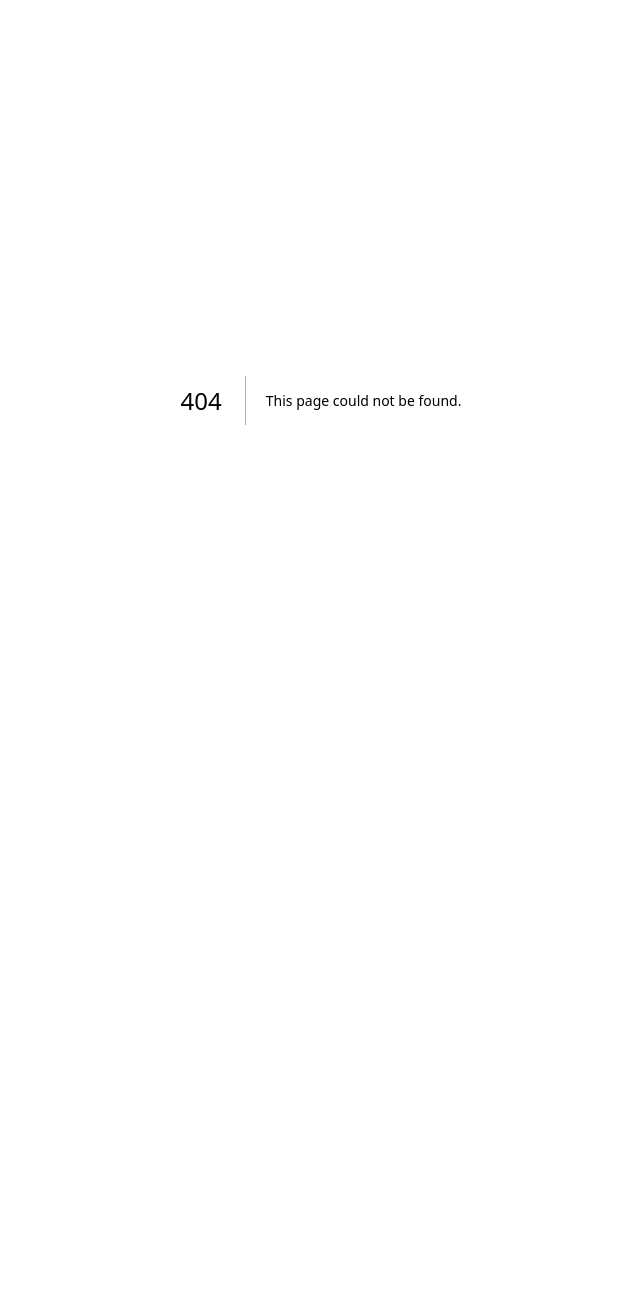
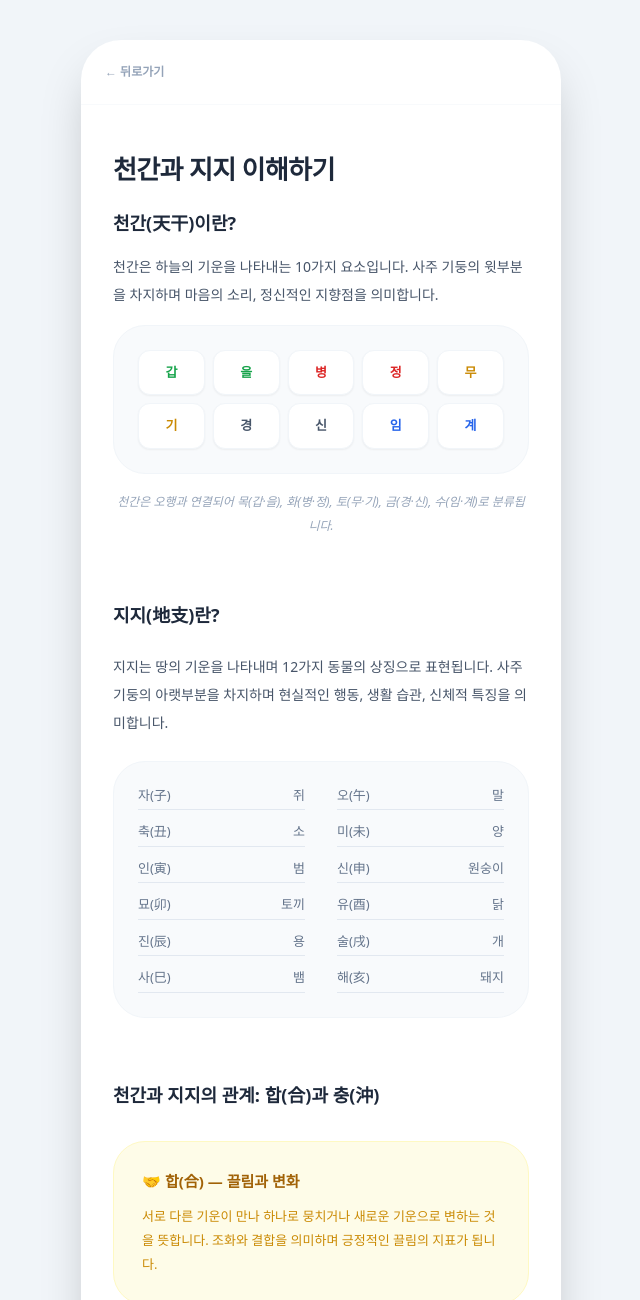
Before and after one commit to PLANB-John/oursai-web, a Next.js app: page /guide/ganji in a window 1280 px wide. Before the commit this address had no page. Shown: the top 1300 px of the page, without its empty margins (319-959 px from the left). Before the commit the page ends 800 px from the top, so only its background shows below. Built offline with nearby package versions, Linux system fonts and the light colour scheme.

Commit message:
Create ganji.js

```diff
--- /dev/null
+++ b/pages/guide/ganji.js
@@ -0,0 +1,112 @@
+import React from 'react';
+import Head from 'next/head';
+
+export default function GanjiGuide() {
+  return (
+    <div className="min-h-screen bg-slate-100 flex justify-center items-start sm:py-10 font-sans text-slate-800">
+      <Head>
+        <title>천간과 지지 이해하기 | 우리 사이 (oursai.kr)</title>
+      </Head>
+
+      <div className="w-full max-w-[480px] min-h-screen bg-white shadow-2xl flex flex-col relative overflow-hidden sm:rounded-[40px] pb-20">
+
+        {/* --- 상단 네비게이션 (우리 사이트 스타일) --- */}
+        <div className="px-6 py-6 border-b border-slate-50 flex items-center justify-between">
+          <a href="/guide" className="text-xs text-slate-400 font-bold flex items-center gap-1 hover:text-purple-400 transition-colors">
+            ← 뒤로가기
+          </a>
+        </div>
+
+        <main className="px-8 py-12 space-y-16">
+          {/* 1. 천간(天干)이란? */}
+          <section className="space-y-6">
+            <h1 className="text-[26px] font-black text-slate-800 tracking-tight leading-tight">천간과 지지 이해하기</h1>
+            <div className="space-y-4">
+              <h2 className="text-[18px] font-bold text-slate-800">천간(天干)이란?</h2>
+              <p className="text-[14px] text-slate-600 leading-7">천간은 하늘의 기운을 나타내는 10가지 요소입니다. 사주 기둥의 윗부분을 차지하며 마음의 소리, 정신적인 지향점을 의미합니다.</p>
+              <div className="bg-slate-50 p-6 rounded-[32px] border border-slate-100">
+                <div className="grid grid-cols-5 gap-2 text-center text-[13px] font-bold text-slate-500">
+                  <div className="bg-white p-3 rounded-xl shadow-sm border border-slate-100 text-green-600">갑</div>
+                  <div className="bg-white p-3 rounded-xl shadow-sm border border-slate-100 text-green-600">을</div>
+                  <div className="bg-white p-3 rounded-xl shadow-sm border border-slate-100 text-red-600">병</div>
+                  <div className="bg-white p-3 rounded-xl shadow-sm border border-slate-100 text-red-600">정</div>
+                  <div className="bg-white p-3 rounded-xl shadow-sm border border-slate-100 text-yellow-600">무</div>
+                  <div className="bg-white p-3 rounded-xl shadow-sm border border-slate-100 text-yellow-600">기</div>
+                  <div className="bg-white p-3 rounded-xl shadow-sm border border-slate-100 text-slate-600">경</div>
+                  <div className="bg-white p-3 rounded-xl shadow-sm border border-slate-100 text-slate-600">신</div>
+                  <div className="bg-white p-3 rounded-xl shadow-sm border border-slate-100 text-blue-600">임</div>
+                  <div className="bg-white p-3 rounded-xl shadow-sm border border-slate-100 text-blue-600">계</div>
+                </div>
+              </div>
+              <p className="text-[12px] text-slate-400 leading-6 italic text-center">천간은 오행과 연결되어 목(갑·을), 화(병·정), 토(무·기), 금(경·신), 수(임·계)로 분류됩니다.</p>
+            </div>
+          </section>
+
+          {/* 2. 지지(地支)란? */}
+          <section className="space-y-6">
+            <h2 className="text-[18px] font-bold text-slate-800">지지(地支)란?</h2>
+            <p className="text-[14px] text-slate-600 leading-7">지지는 땅의 기운을 나타내며 12가지 동물의 상징으로 표현됩니다. 사주 기둥의 아랫부분을 차지하며 현실적인 행동, 생활 습관, 신체적 특징을 의미합니다.</p>
+            <div className="bg-slate-50 p-6 rounded-[32px] border border-slate-100">
+              <div className="grid grid-cols-2 gap-x-8 gap-y-3 text-[13px] text-slate-500 font-medium">
+                <div className="flex justify-between border-b border-slate-200 pb-1"><span>자(子)</span> <span>쥐</span></div>
+                <div className="flex justify-between border-b border-slate-200 pb-1"><span>오(午)</span> <span>말</span></div>
+                <div className="flex justify-between border-b border-slate-200 pb-1"><span>축(丑)</span> <span>소</span></div>
+                <div className="flex justify-between border-b border-slate-200 pb-1"><span>미(未)</span> <span>양</span></div>
+                <div className="flex justify-between border-b border-slate-200 pb-1"><span>인(寅)</span> <span>범</span></div>
+                <div className="flex justify-between border-b border-slate-200 pb-1"><span>신(申)</span> <span>원숭이</span></div>
+                <div className="flex justify-between border-b border-slate-200 pb-1"><span>묘(卯)</span> <span>토끼</span></div>
+                <div className="flex justify-between border-b border-slate-200 pb-1"><span>유(酉)</span> <span>닭</span></div>
+                <div className="flex justify-between border-b border-slate-200 pb-1"><span>진(辰)</span> <span>용</span></div>
+                <div className="flex justify-between border-b border-slate-200 pb-1"><span>술(戌)</span> <span>개</span></div>
+                <div className="flex justify-between border-b border-slate-200 pb-1"><span>사(巳)</span> <span>뱀</span></div>
+                <div className="flex justify-between border-b border-slate-200 pb-1"><span>해(亥)</span> <span>돼지</span></div>
+              </div>
+            </div>
+          </section>
+
+          {/* 3. 천간과 지지의 관계: 합과 충 */}
+          <section className="space-y-8">
+            <h2 className="text-[18px] font-black text-slate-800">천간과 지지의 관계: 합(合)과 충(沖)</h2>
+            <div className="space-y-4">
+              <div className="bg-yellow-50 p-7 rounded-[32px] border border-yellow-100">
+                <p className="font-bold text-yellow-700 text-[15px] mb-3">🤝 합(合) — 끌림과 변화</p>
+                <p className="text-[13px] text-yellow-600 leading-6">서로 다른 기운이 만나 하나로 뭉치거나 새로운 기운으로 변하는 것을 뜻합니다. 조화와 결합을 의미하며 긍정적인 끌림의 지표가 됩니다.</p>
+              </div>
+              <div className="bg-red-50 p-7 rounded-[32px] border border-red-100">
+                <p className="font-bold text-red-700 text-[15px] mb-3">⚔️ 충(沖) — 충돌과 변화</p>
+                <p className="text-[13px] text-red-600 leading-6">서로 마주 보는 기운이 부딪치는 것을 뜻합니다. 에너지가 분산되거나 큰 변화를 일으키는 계기가 되며 역동적인 관계를 상징합니다.</p>
+              </div>
+            </div>
+          </section>
+
+          {/* --- 우리 사이 고유 하단 섹션 (일관성 유지) --- */}
+          <section className="pt-10 space-y-4">
+            <button className="w-full py-5 bg-white text-slate-700 rounded-[24px] font-bold text-[15px] border border-slate-100 shadow-sm hover:bg-slate-50 transition-colors">
+              모임 궁합 확인해보기 →
+            </button>
+            <button className="w-full py-5 bg-white text-slate-700 rounded-[24px] font-bold text-[15px] border border-slate-100 shadow-sm hover:bg-slate-50 transition-colors">
+              나와 궁합 확인해보기 →
+            </button>
+          </section>
+        </main>
+
+        {/* --- 우리 사이 고유 푸터 (일관성 유지) --- */}
+        <footer className="px-8 py-16 bg-white text-center space-y-10 border-t border-slate-50">
+          <div className="flex justify-center gap-6 text-[12px] text-slate-300 font-bold">
+            <a href="/intro" className="hover:text-purple-400">서비스 소개</a>
+            <span className="text-slate-100">|</span>
+            <a href="/faq" className="hover:text-purple-400">자주 묻는 질문</a>
+            <span className="text-slate-100">|</span>
+            <a href="/feedback" className="hover:text-purple-400">의견 보내기</a>
+          </div>
+          <div className="flex justify-center gap-6 text-[12px] text-slate-300 font-bold">
+            <a href="/terms" className="hover:text-purple-400">이용약관</a>
+            <span className="text-slate-100">|</span>
+            <a href="/privacy" className="hover:text-purple-400">개인정보처리방침</a>
+          </div>
+          <p className="text-[11px] text-slate-200 font-medium italic">© 2026 oursai.kr | All Rights Reserved.</p>
+        </footer>
+      </div>
+    </div>
+  );
+}
```
